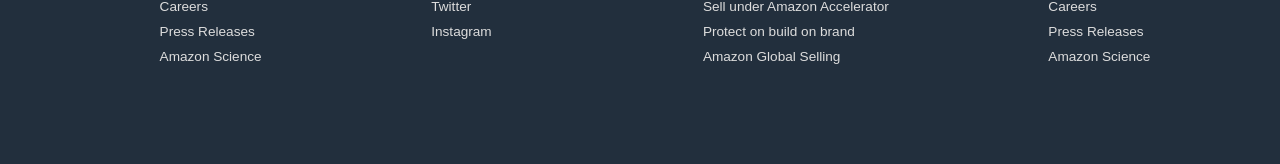
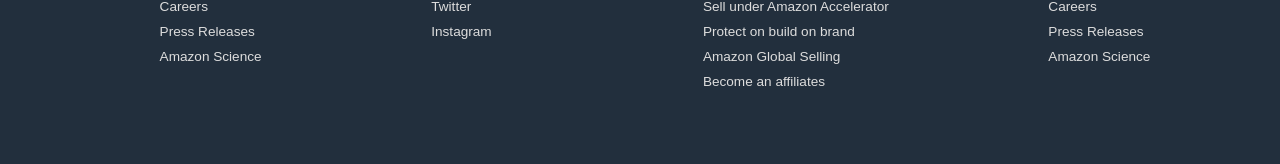
Before and after one commit to LaulinSharma/Amazon_Clone, a plain HTML site: page index.html in a window 1280 px wide. Shown: the part 1564-1728 px from the top of the page. Drawn offline with Linux system fonts and the light colour scheme.

Commit message:
Source_code

```diff
--- a/index.html
+++ b/index.html
@@ -169,6 +169,7 @@
                 <a>Sell under Amazon Accelerator</a>
                 <a>Protect on build on brand</a>
                 <a>Amazon Global Selling</a>
+                <a>Become an affiliates</a>
 
             </ul>
             <ul>
```
